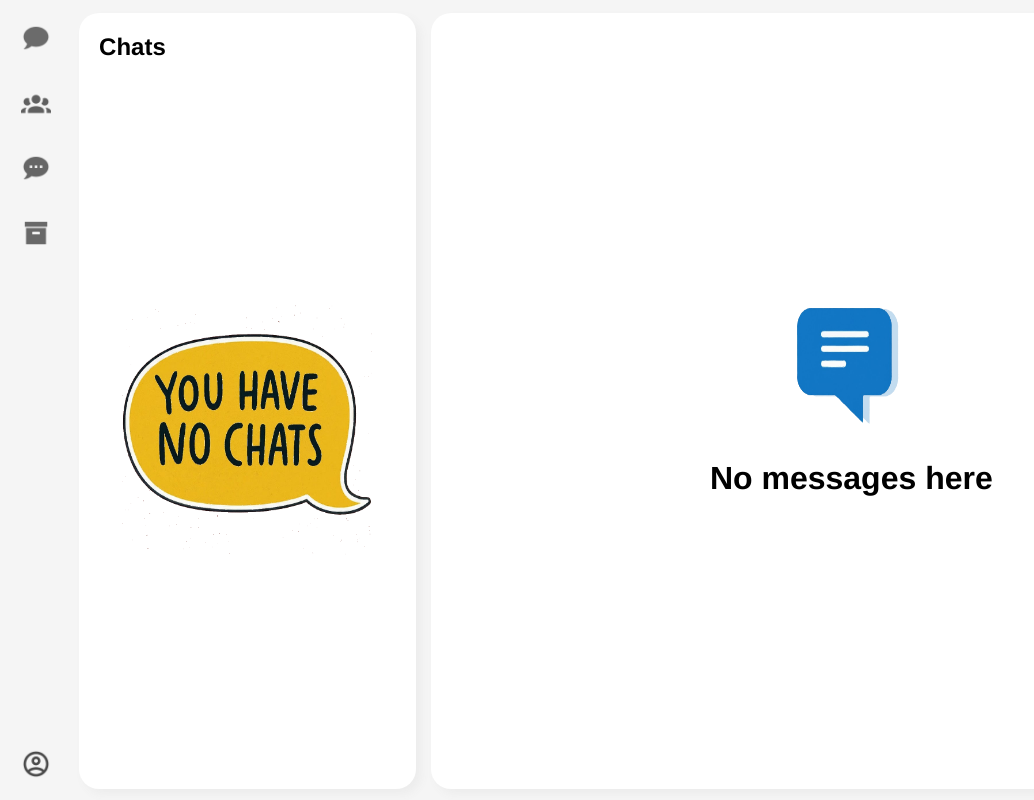
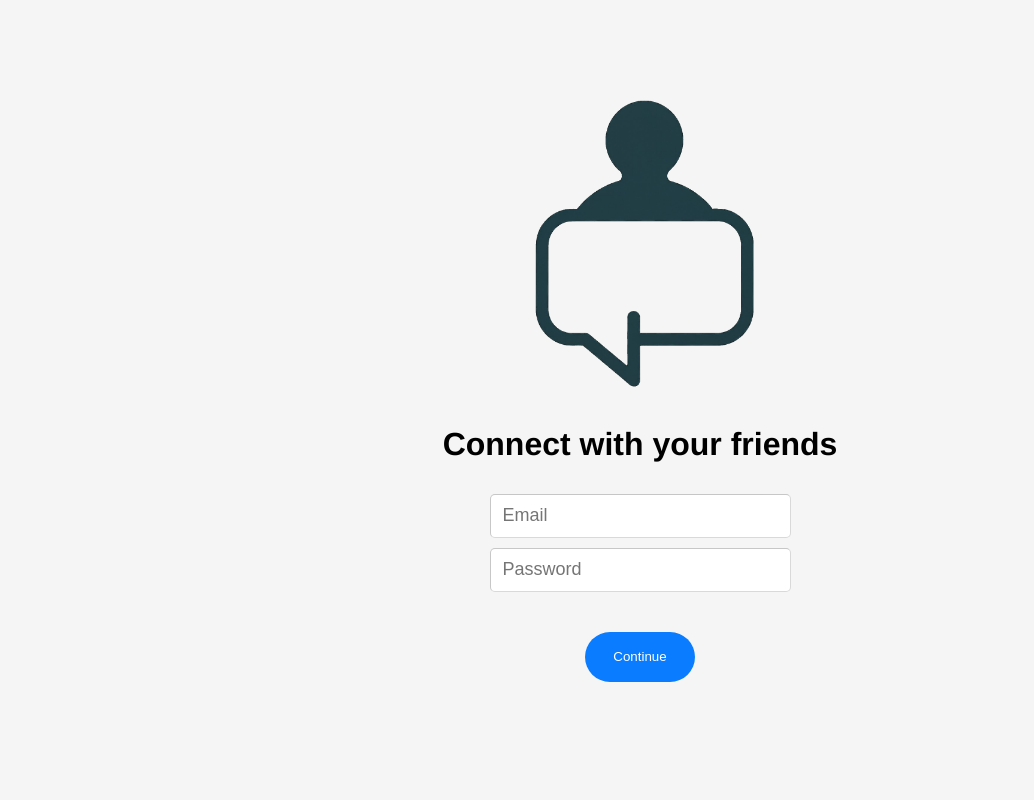
Before and after one commit to Shemuel-bot/messaging-app, a React (Vite) app: page / in a window 1280 px wide. Shown: the whole page, without its empty margins (0-1034 px from the left). Built offline with nearby package versions, Linux system fonts and the light colour scheme.

Commit message:
created log in page

```diff
--- a/src/css/AppModules.module.css
+++ b/src/css/AppModules.module.css
@@ -25,7 +25,9 @@
     background-color: rgba(218, 218, 218, 0.377);
 }
 
-
+.archiveLink{
+    margin-bottom: auto;
+}
 
 .img{
     width: 30px;
--- /dev/null
+++ b/src/css/ArchiveSearch.module.css
@@ -0,0 +1,16 @@
+.h2{
+    margin-left: 20px;
+}
+
+.noChat{
+    display: flex;
+    justify-content: center;
+    align-items: center;
+    height: 90%;
+}
+
+.img{
+    width: 200px;
+    height: 200px;
+    color: rgb(255, 0, 0);
+}
--- /dev/null
+++ b/src/css/LogIn.module.css
@@ -0,0 +1,49 @@
+
+
+.form{
+    display: flex;
+    flex-direction: column;
+    align-items: center;
+    justify-content: center;
+    gap: 10px;
+
+    height: 95vh;
+
+    grid-column-start: 1;
+    grid-column-end: 4;
+}
+
+.input{
+    height: 40px;
+    width: 295px;
+
+    font-size: large;
+
+    border-radius: 5px;
+    border-width: 1px;
+    border-color: rgba(0, 0, 0, 0.219);
+
+    text-indent: 10px;
+}
+.btn{
+    margin-top: 30px;
+
+    background-color: #0a7cff;
+    color: white;
+
+    height: 50px;
+    width: 110px;
+
+    border-style: none;
+    border-radius: 50px;
+
+}
+
+.input:focus{
+    outline: none;
+}
+
+.img{
+    width: 300px;
+    height: 300px;
+}
--- /dev/null
+++ b/src/css/PeopleSearch.module.css
@@ -0,0 +1,16 @@
+.h2{
+    margin-left: 20px;
+}
+
+.noChat{
+    display: flex;
+    justify-content: center;
+    align-items: center;
+    height: 90%;
+}
+
+.img{
+    width: 200px;
+    height: 200px;
+    color: rgb(255, 0, 0);
+}
--- /dev/null
+++ b/src/css/RequestSearch.module.css
@@ -0,0 +1,51 @@
+.h2{
+    margin-left: 20px;
+}
+
+.noChat{
+    display: flex;
+    justify-content: center;
+    align-items: center;
+    height: 90%;
+}
+
+.img{
+    width: 200px;
+    height: 200px;
+    color: rgb(255, 0, 0);
+}
+
+.searchDiv{
+    display: flex;
+    align-items: center;
+    gap: 10px;
+
+    background-color: #ececec;
+
+    width: 90%;
+    height: 33px;
+
+    border-radius: 15px;
+    border-style: none;
+
+    margin-left: 20px;
+
+    box-shadow: 5px 5px 10px rgba(160, 160, 160, 0);
+}
+
+.searchDiv>img{
+    width: 25px;
+    height: 25px;
+
+    margin-left: 10px;
+}
+
+.search{
+    width: 100%;
+
+    background-color: rgba(255, 255, 255, 0);
+    border-style: none;
+}
+.search:focus{
+    outline: none;
+}
--- a/src/main.jsx
+++ b/src/main.jsx
@@ -3,19 +3,31 @@ import { createRoot } from 'react-dom/client'
 import { createBrowserRouter, RouterProvider } from "react-router-dom";
 import App from './App.jsx'
 import './index.css';
+import ChatSearch from './modules/ChatSearch.jsx';
+import PeopleSearch from './modules/PeopleSearch.jsx';
+import RequestSearch from './modules/RequestSearch.jsx';
+import ArchiveSearch from './modules/ArchiveSearch.jsx';
+import LogIn from './modules/LogIn.jsx';
 
 const router = createBrowserRouter([
   {
-    path:'/',
+    path: '/',
+    element: <LogIn />,
+  },
+  {
+    path:'/home',
     element: <App />,
     children: [
-
+      {path: 'chat', element: <ChatSearch />},
+      {path: 'people', element: <PeopleSearch />},
+      {path: 'request', element: <RequestSearch />},
+      {path: 'archive', element: <ArchiveSearch />}
     ]
   },
 ]);
 
 createRoot(document.getElementById('root')).render(
   <StrictMode>
-    <App />
+    <RouterProvider router={router} />
   </StrictMode>,
 )
--- a/src/modules/AppModules.jsx
+++ b/src/modules/AppModules.jsx
@@ -4,15 +4,27 @@ import people from '../assets/account-group.png';
 import request from '../assets/chat-processing.png';
 import archive from '../assets/archive.png';
 import profile from '../assets/account-circle-outline.png';
+import { Link } from 'react-router-dom';
 
 function AppModules() {
     return(
         <>
         <div className={style.body}>
+            <Link to='chat'>
             <img src={chat} className={style.img} alt="chat"/>
+            </Link>
+
+            <Link to='people'>
             <img src={people} className={style.img} alt="people" />
+            </Link>
+
+            <Link to='request'>
             <img src={request} className={style.img} alt="request" />
+            </Link>
+
+            <Link to='archive' className={style.archiveLink}>
             <img src={archive} className={style.archiveImg} alt="archives" />
+            </Link>
             <img src={profile} className={style.img} id='profile' alt="profile" />
         </div>
         </>
--- /dev/null
+++ b/src/modules/ArchiveSearch.jsx
@@ -0,0 +1,17 @@
+import style from "../css/ArchiveSearch.module.css";
+
+function ArchiveSearch() {
+    return(
+        <>
+        <div>
+            <h2 className={style.h2}>Archive</h2>
+        </div>
+        <div className={style.noChat}>
+            <h1>No Archived Chats</h1>
+        </div>
+
+        </>
+    )
+}
+
+export default ArchiveSearch
--- a/src/modules/ChatDisplay.jsx
+++ b/src/modules/ChatDisplay.jsx
@@ -1,12 +1,10 @@
 import style from '../css/ChatDisplay.module.css';
-import ChatSearch from './ChatSearch.jsx';
-import PeopleSearch from './PeopleSearch.jsx';
-
+import { Outlet } from 'react-router-dom';
 function ChatDisplay() {
     return(
         <>
         <div className={style.body}>
-            <ChatSearch />
+            <Outlet />
         </div>
         </>
     )
--- /dev/null
+++ b/src/modules/LogIn.jsx
@@ -0,0 +1,18 @@
+import style from '../css/LogIn.module.css';
+import logo from '../assets/logo.png';
+
+function LogIn() {
+    return(
+        <>
+            <form action="" className={style.form}>
+                <img src={logo} alt="" className={style.img}/>
+                <h1>Connect with your friends</h1>
+                <input type="text" className={style.input} placeholder='Email'/>
+                <input type="text" className={style.input} placeholder='Password'/>
+                <button className={style.btn}>Continue</button>
+            </form>
+        </>
+    );
+}
+
+export default LogIn
--- a/src/modules/PeopleSearch.jsx
+++ b/src/modules/PeopleSearch.jsx
@@ -1,9 +1,16 @@
-import style from "../css/ChatSearch.module.css";
+import style from "../css/PeopleSearch.module.css";
+import people from '../assets/account-group.png';
 
 function PeopleSearch() {
     return(
         <>
-        <h2 className={style.h2}>People</h2>
+        <div>
+            <h2 className={style.h2}>People</h2>
+        </div>
+        <div className={style.noChat}>
+            <h1>No Friends Here</h1>
+        </div>
+
         </>
     )
 }
--- /dev/null
+++ b/src/modules/RequestSearch.jsx
@@ -0,0 +1,23 @@
+import style from "../css/RequestSearch.module.css";
+import magnify from '../assets/magnify.png';
+
+function RequestSearch() {
+    return(
+        <>
+        <div>
+            <h2 className={style.h2}>Request</h2>
+            <div className={style.searchDiv}>
+                <img src={magnify} alt="" />
+                <input type="text" className={style.search} placeholder="Search for users by their username" />
+            </div>
+        </div>
+
+        <div className={style.noChat}>
+
+        </div>
+
+        </>
+    )
+}
+
+export default RequestSearch
```
Also changed, not shown: src/assets/logo.png (added), src/assets/magnify.png (added).
